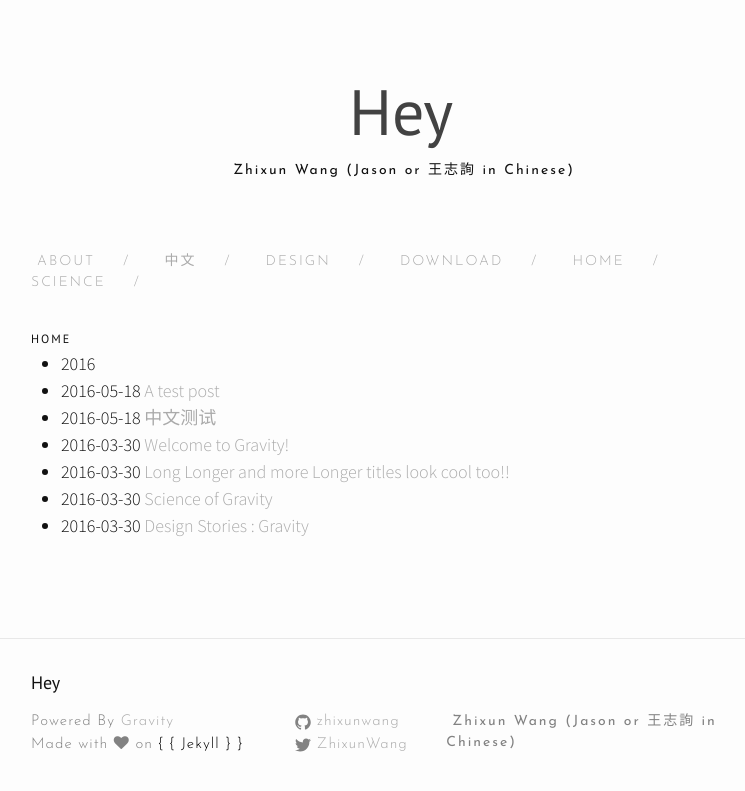
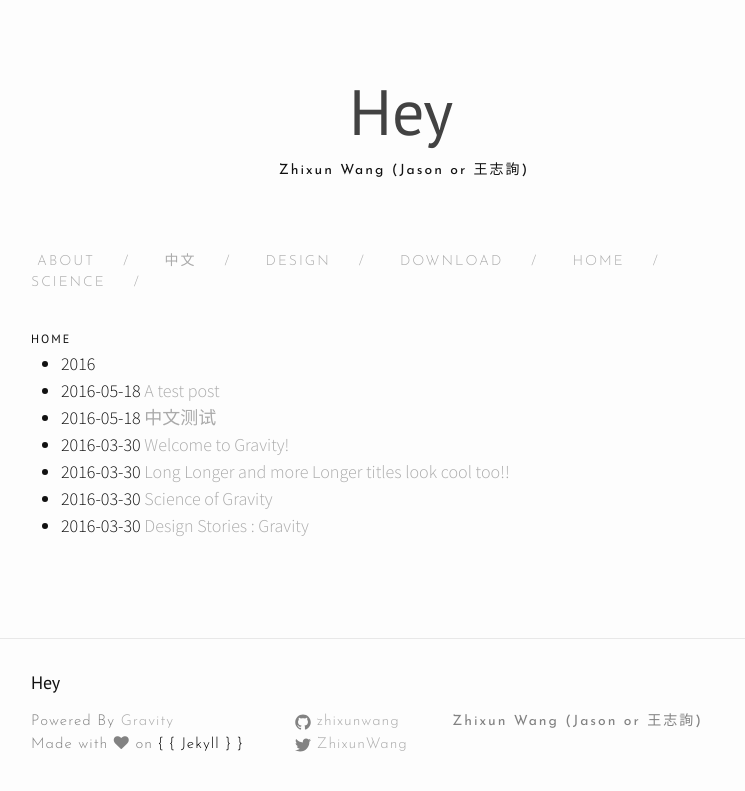
Before and after one commit to zhixunwang/zhixunwang.github.io, a Jekyll site: the page built from index.md, in a window 1280 px wide. Shown: the top 791 px of the page, without its empty margins (239-984 px from the left). Built offline with Jekyll 4.4.1, drawn with Linux system fonts in a browser that asks for light colours; nearby versions of some CDN libraries.

Commit message:
Update _config.yml

```diff
--- a/_config.yml
+++ b/_config.yml
@@ -8,7 +8,7 @@
 # Site settings
 title: Hey
 email: jzxwong@gmail.com
-description: Zhixun Wang (Jason or 王志詢 in Chinese)
+description: Zhixun Wang (Jason or 王志詢)
 baseurl: "" # the subpath of your site, e.g. /blog
 url: "http://wangzhixun.com" # the base hostname & protocol for your site
 twitter_username: ZhixunWang
```
